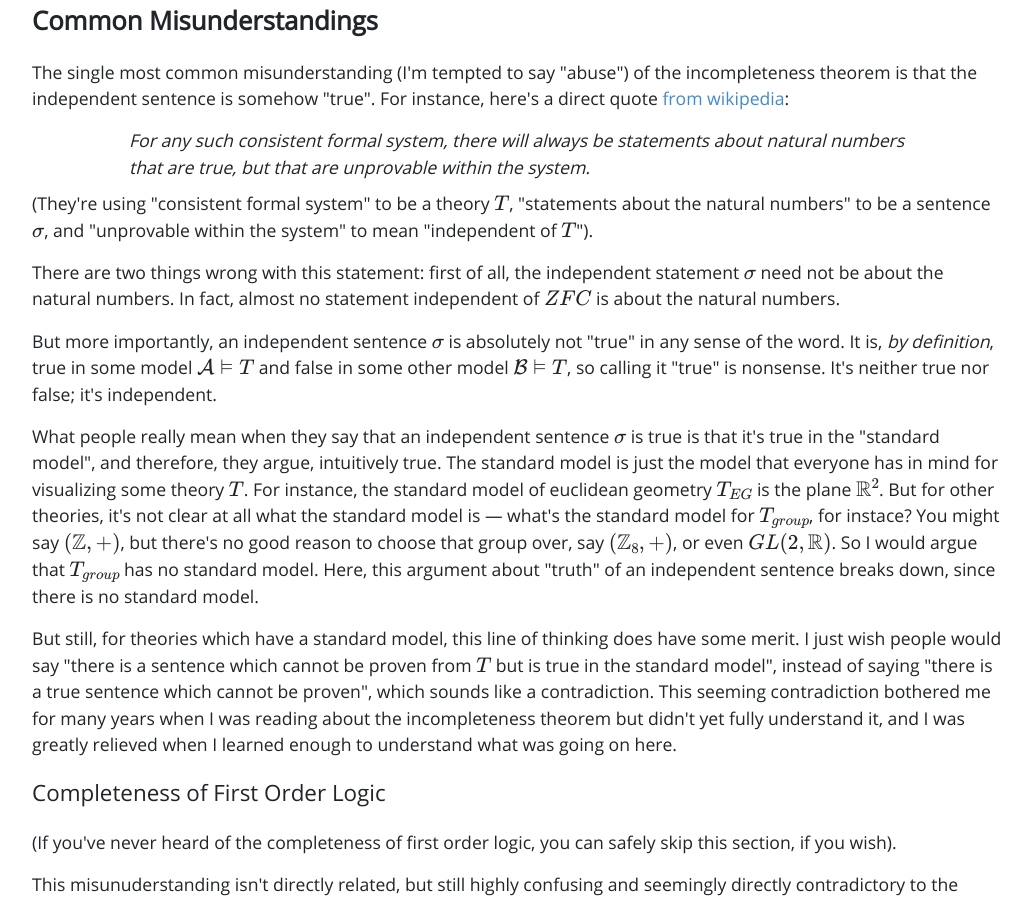
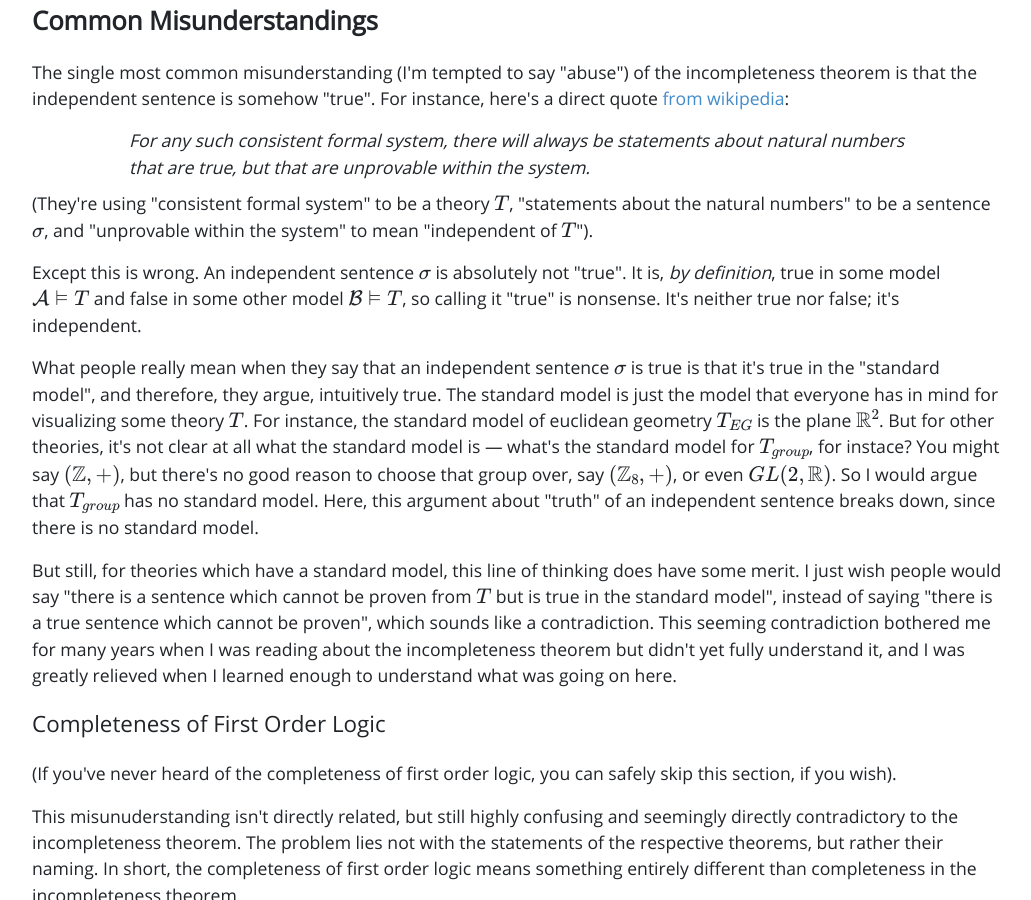
Before and after one commit to Liam-DeVoe/liam-devoe.github.io, a Jekyll site: the page built from _posts/2022-03-16-godels-incompleteness-theorem.md, in a window 1280 px wide and 900 px high, scrolled down 7085 px. Shown: the whole window, without its empty margins (123-1154 px from the left). Built offline with Jekyll 4.4.1, drawn with Linux system fonts in a browser that asks for light colours; nearby versions of some CDN libraries; some web fonts are replaced; formulas are drawn with MathJax 3.

Commit message:
rewrite misconception section

```diff
--- a/_posts/2022-03-16-godels-incompleteness-theorem.md
+++ b/_posts/2022-03-16-godels-incompleteness-theorem.md
@@ -174,9 +174,7 @@ The single most common misunderstanding (I'm tempted to say "abuse") of the inco
 
 (They're using "consistent formal system" to be a theory $T$, "statements about the natural numbers" to be a sentence $\sigma$, and "unprovable within the system" to mean "independent of $T$").
 
-There are two things wrong with this statement: first of all, the independent statement $\sigma$ need not be about the natural numbers. In fact, almost no statement independent of $ZFC$ is about the natural numbers.
-
-But more importantly, an independent sentence $\sigma$ is absolutely not "true" in any sense of the word. It is, *by definition*, true in some model $\mathcal{A} \vDash T$ and false in some other model $\mathcal{B} \vDash T$, so calling it "true" is nonsense. It's neither true nor false; it's independent.
+Except this is wrong. An independent sentence $\sigma$ is absolutely not "true". It is, *by definition*, true in some model $\mathcal{A} \vDash T$ and false in some other model $\mathcal{B} \vDash T$, so calling it "true" is nonsense. It's neither true nor false; it's independent.
 
 What people really mean when they say that an independent sentence $\sigma$ is true is that it's true in the "standard model", and therefore, they argue, intuitively true. The standard model is just the model that everyone has in mind for visualizing some theory $T$. For instance, the standard model of euclidean geometry $T_{EG}$ is the plane $\mathbb{R}^2$. But for other theories, it's not clear at all what the standard model is — what's the standard model for $T_{group}$, for instace? You might say $$(\mathbb{Z}, +)$$, but there's no good reason to choose that group over, say $$(\mathbb{Z}_8, +)$$, or even $$GL(2, \mathbb{R})$$. So I would argue that $$T_{group}$$ has no standard model. Here, this argument about "truth" of an independent sentence breaks down, since there is no standard model.
 
```
